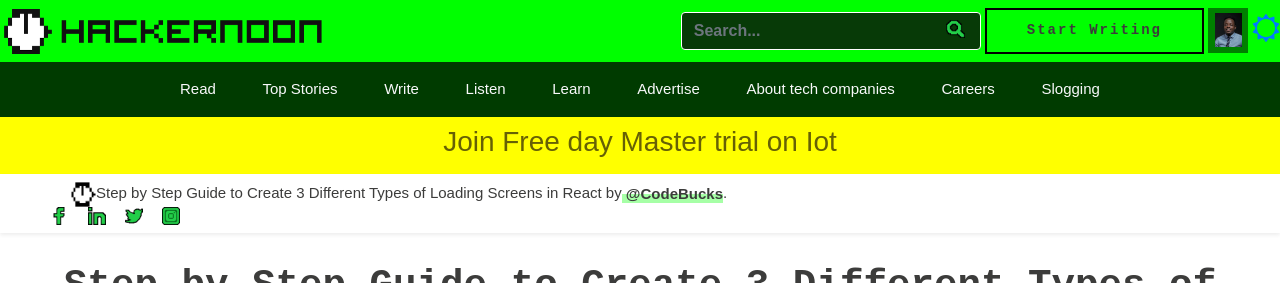
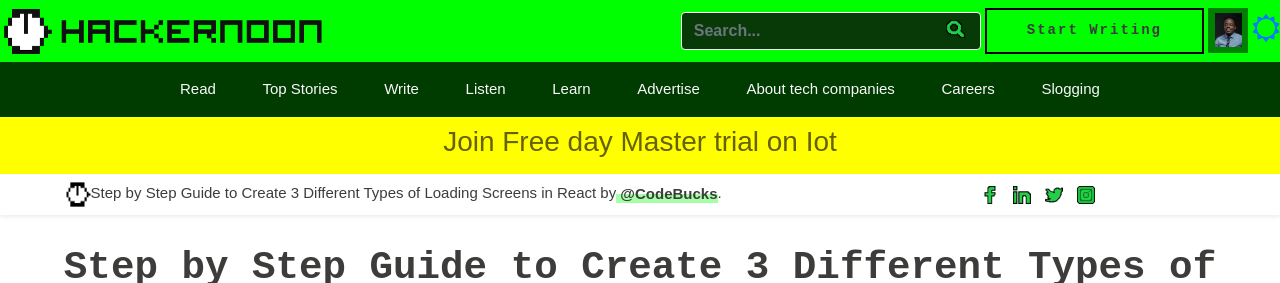
Before and after one commit to Forison/Hackernoon, a React (Create React App) app: page / in a window 1280 px wide. Shown: the top 283 px of the page. Built offline with nearby package versions, Linux system fonts and the light colour scheme.

Commit message:
Fix nav4 bug

```diff
--- a/src/components/App.js
+++ b/src/components/App.js
@@ -18,10 +18,14 @@ function App() {
     }, 4000);
   }, []);
 
+  const handleScroll = () => {
+  console.log(window.pageYOffset)
+  }
+
   return (
     <>
     {!isLoading ?
-      <>
+      <div onScroll={handleScroll}>
         <header>
           <Navbar />
         </header>
@@ -31,7 +35,7 @@ function App() {
         <footer>
           <Footer />
         </footer>
-      </>
+      </div>
       :
         <div className="loading-screen">
           <div className="screen-wrap d-block mx-auto align-middle ">
--- a/src/components/Navbar/Navbar4.jsx
+++ b/src/components/Navbar/Navbar4.jsx
@@ -7,14 +7,14 @@ import twitter from '../../image/twitter-new.png';
 
 const Navbar4 = () => {
   return (
-  <nav className="fifteen-px navbar d-flex shadow-sm d-none d-lg-block">
-    <div className="col-lg-8">
-      <span className="small-logo"><img src={nooner} alt="hackernoon" className="small-logo"/></span>
-      Step by Step Guide to Create 3
-      Different Types of Loading Screens in React by
-      <strong className="noon-border"> @CodeBucks</strong>.
+  <nav className="navbar fifteen-px shadow-sm nav4">
+    <div className="col-8 p-0">
+    <span className="small-logo ml-2"><img src={nooner} alt="hackernoon" className="small-logo"/></span>
+    Step by Step Guide to Create 3
+    Different Types of Loading Screens in React by
+    <strong className="noon-border"> @CodeBucks</strong>.
     </div>
-    <div className="share-button d-flex col-lg-4">
+    <div className="share-button d-flex col-3">
       <img src={facebook} alt="hackernoon-footer"/>
       <img src={linkedin} alt="hackernoon-footer"/>
       <img src={twitter} alt="hackernoon-footer"/>
@@ -23,4 +23,5 @@ const Navbar4 = () => {
   </nav>
   )
 }
+
 export default Navbar4;
--- a/src/stylesheet/Queries.css
+++ b/src/stylesheet/Queries.css
@@ -51,4 +51,7 @@
   .position-static{
     position: static;
   }
+  .nav4{
+    display: none;
+  }
 }
```
